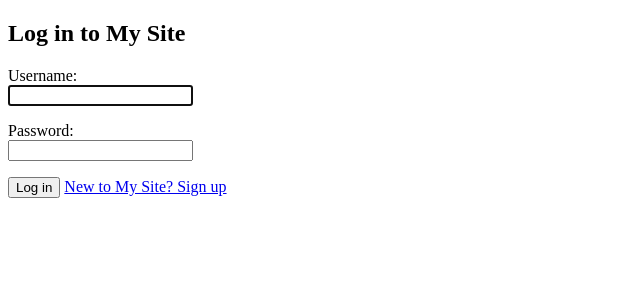
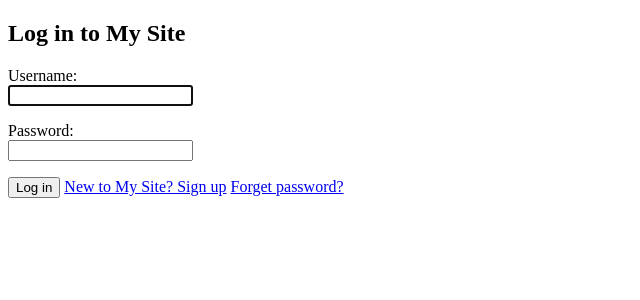
Before and after one commit to Bajrangdal/SpeedTyping, a Django app: page /login/ in a window 1280 px wide. Shown: the part 108-408 px from the top of the page, without its empty margins (0-640 px from the left). Run offline with Django 3.2, Linux system fonts and the light colour scheme.

Commit message:
forget password link added

```diff
--- a/mysite/templates/registration/login.html
+++ b/mysite/templates/registration/login.html
@@ -22,5 +22,6 @@
     {% endfor %}
     <button type="submit">Log in</button>
     <a href="{% url 'signup' %}">New to My Site? Sign up</a>
+    <a href="{%url 'reset_password'%}"> Forget password?</a>
   </form>
 {% endblock %}
```
